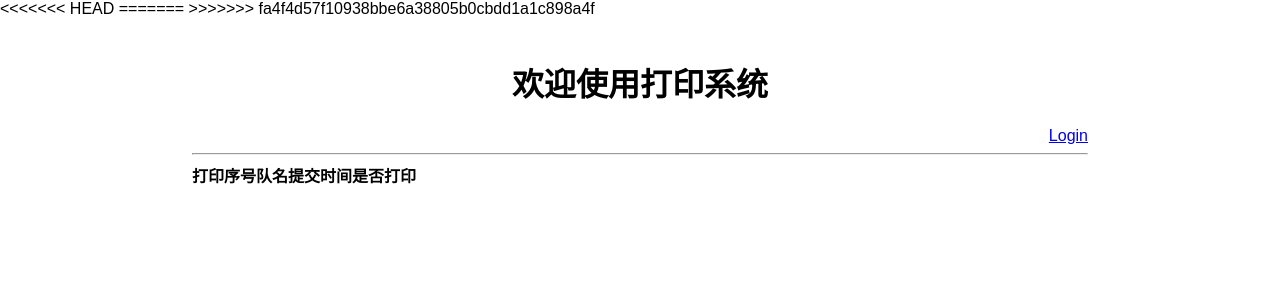
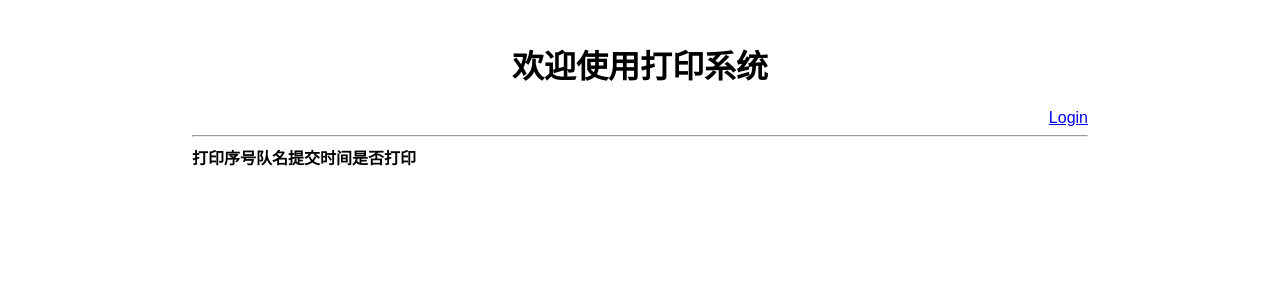
Before and after one commit to intspt/print, a Python web app: template app/templates/list.html in a window 1280 px wide. Shown: the top 300 px of the page. Run offline with Jinja, Linux system fonts and the light colour scheme; the template is opened without the code that fills it, so the values that code supplies are empty; some libraries are stand-ins or nearby versions.

Commit message:
Update base.html

```diff
--- a/app/templates/base.html
+++ b/app/templates/base.html
@@ -5,11 +5,6 @@
         <meta http-equic = "Content-type" content = "text/html; charset = utf-8" />
         <link rel="stylesheet" href="../static/css/normalize.css">
         <link rel="stylesheet" href="../static/css/main.css">
-<<<<<<< HEAD
-=======
-        <script src="../static/js/jquery-2.0.3.min.js"></script>
-        <script src="../static/js/bootstrap.min.js"></script>
->>>>>>> fa4f4d57f10938bbe6a38805b0cbdd1a1c898a4f
     </head>
     <body>
         <div id="wrapper">
```
